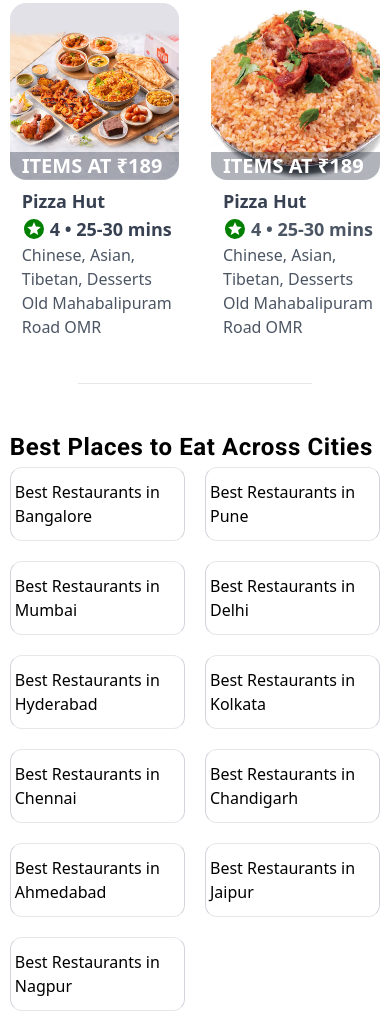
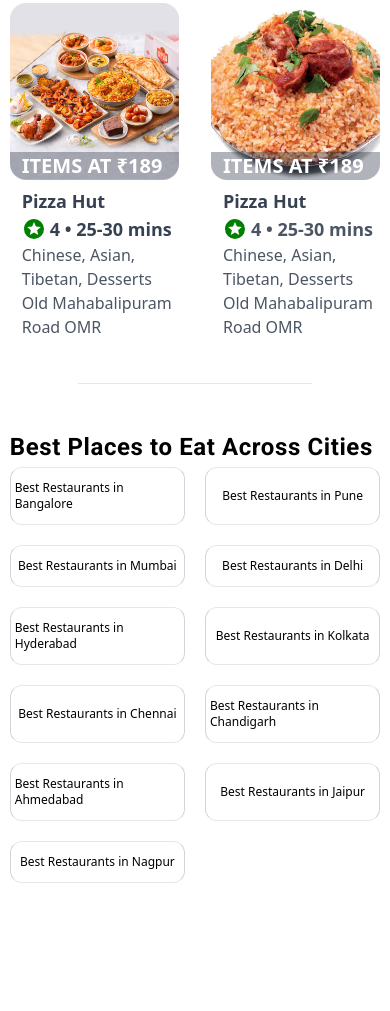
Before and after one commit to HAJITH-M/Food_Zone, a plain HTML site: page Index.html in a window 390 px wide. Shown: the part 2180-3191 px from the top of the page. After the commit the page ends 3063 px from the top, so only its background shows below. Drawn offline with nearby package versions, Linux system fonts and the light colour scheme; a web font is replaced by a local one.

Commit message:
container:5 Places to Eat Across Cities index.js style updated

```diff
--- a/index.js
+++ b/index.js
@@ -25,6 +25,6 @@
   restaurants.map((restaurant) => {
     const restaurantElement = document.createElement("p");
     restaurantElement.textContent = restaurant;
-    restaurantElement.classList.add("border", "border-x-gray-300", "rounded-xl", "py-3", "px-1" , "flex", "items-center", "justify-center", "mx-auto");
+    restaurantElement.classList.add("text-xs","md:text-base","border", "border-x-gray-300", "rounded-xl", "py-3", "px-1" , "flex", "items-center", "justify-center", );
     restaurantListContainer.appendChild(restaurantElement);
   });
```
Also changed, not shown: Index.html (+1 -1 lines).
